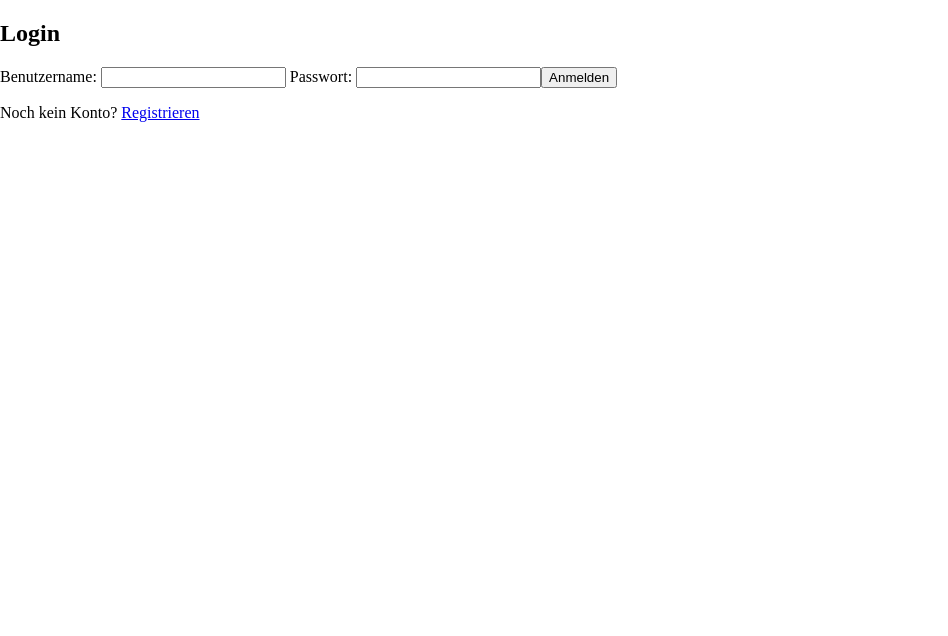
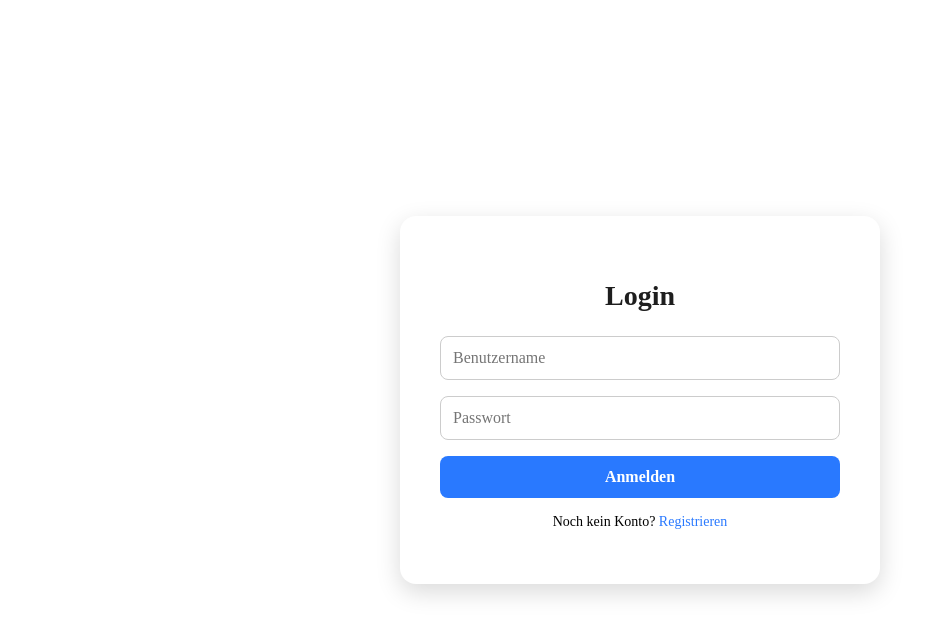
Before and after one commit to melvinmng/WebEntwicklung_Projekt, an Angular app in the folder world-app/: page / in a window 1280 px wide. Shown: the top 636 px of the page, without its empty margins (0-948 px from the left). Built offline with nearby package versions, Linux system fonts and the light colour scheme.

Commit message:
added auth

```diff
--- a/world-app/src/app/pages/login/login.component.css
+++ b/world-app/src/app/pages/login/login.component.css
@@ -0,0 +1,82 @@
+body, html {
+    margin: 0;
+    padding: 0;
+    height: 100%;
+    font-family: 'Inter', 'Segoe UI', sans-serif;
+    background: #f4f8ff;
+  }
+
+  .auth-wrapper {
+    display: flex;
+    align-items: center;
+    justify-content: center;
+    height: 100vh;
+  }
+
+  .auth-card {
+    background: white;
+    padding: 40px;
+    border-radius: 16px;
+    box-shadow: 0 8px 24px rgba(0, 0, 0, 0.15);
+    max-width: 400px;
+    width: 100%;
+    text-align: center;
+  }
+
+  .auth-card h2 {
+    margin-bottom: 24px;
+    font-size: 28px;
+    color: #1e1e1e;
+  }
+
+  .auth-card form {
+    display: flex;
+    flex-direction: column;
+    gap: 16px;
+  }
+
+  .auth-card input {
+    padding: 12px;
+    border: 1px solid #ccc;
+    border-radius: 8px;
+    font-size: 16px;
+    font-family: inherit;
+  }
+
+  .auth-card button {
+    padding: 12px;
+    background-color: #2979ff;
+    color: white;
+    border: none;
+    border-radius: 8px;
+    font-size: 16px;
+    font-weight: 600;
+    cursor: pointer;
+    transition: background-color 0.2s ease;
+    font-family: inherit;
+  }
+
+  .auth-card button:hover {
+    background-color: #1565c0;
+  }
+
+  .error-message {
+    color: red;
+    margin-top: 12px;
+    font-size: 14px;
+  }
+
+  .link-text {
+    margin-top: 16px;
+    font-size: 14px;
+  }
+
+  .link-text a {
+    color: #2979ff;
+    text-decoration: none;
+    font-weight: 500;
+  }
+
+  .link-text a:hover {
+    text-decoration: underline;
+  }
--- a/world-app/src/app/pages/login/login.component.html
+++ b/world-app/src/app/pages/login/login.component.html
@@ -1,19 +1,18 @@
-<h2>Login</h2>
+<div class="auth-wrapper">
+  <div class="auth-card">
+    <h2>Login</h2>
 
-<form (ngSubmit)="login()">
-  <label>
-    Benutzername:
-    <input [(ngModel)]="username" name="username" required />
-  </label>
+    <form (ngSubmit)="login()">
+      <input [(ngModel)]="username" name="username" placeholder="Benutzername" required />
+      <input type="password" [(ngModel)]="password" name="password" placeholder="Passwort" required />
+      <button type="submit">Anmelden</button>
+    </form>
 
-  <label>
-    Passwort:
-    <input type="password" [(ngModel)]="password" name="password" required />
-  </label>
+    <p *ngIf="errorMessage" class="error-message">{{ errorMessage }}</p>
 
-  <button type="submit">Anmelden</button>
-
-  <p *ngIf="errorMessage" style="color: red;">{{ errorMessage }}</p>
-</form>
-
-<p>Noch kein Konto? <a routerLink="/register">Registrieren</a></p>
+    <p class="link-text">
+      Noch kein Konto?
+      <a routerLink="/register">Registrieren</a>
+    </p>
+  </div>
+</div>
--- a/world-app/src/app/pages/login/login.component.ts
+++ b/world-app/src/app/pages/login/login.component.ts
@@ -11,6 +11,7 @@ import { RouterModule } from '@angular/router';
   standalone: true,
   imports: [CommonModule, FormsModule,HttpClientModule,RouterModule],
   templateUrl: './login.component.html',
+  styleUrls: ['./login.component.css']
 })
 export class LoginComponent {
   username = '';
--- a/world-app/src/app/pages/register/register.component.css
+++ b/world-app/src/app/pages/register/register.component.css
@@ -0,0 +1,82 @@
+body, html {
+    margin: 0;
+    padding: 0;
+    height: 100%;
+    font-family: 'Inter', 'Segoe UI', sans-serif;
+    background: #f4f8ff;
+  }
+
+  .auth-wrapper {
+    display: flex;
+    align-items: center;
+    justify-content: center;
+    height: 100vh;
+  }
+
+  .auth-card {
+    background: white;
+    padding: 40px;
+    border-radius: 16px;
+    box-shadow: 0 8px 24px rgba(0, 0, 0, 0.15);
+    max-width: 400px;
+    width: 100%;
+    text-align: center;
+  }
+
+  .auth-card h2 {
+    margin-bottom: 24px;
+    font-size: 28px;
+    color: #1e1e1e;
+  }
+
+  .auth-card form {
+    display: flex;
+    flex-direction: column;
+    gap: 16px;
+  }
+
+  .auth-card input {
+    padding: 12px;
+    border: 1px solid #ccc;
+    border-radius: 8px;
+    font-size: 16px;
+    font-family: inherit;
+  }
+
+  .auth-card button {
+    padding: 12px;
+    background-color: #2979ff;
+    color: white;
+    border: none;
+    border-radius: 8px;
+    font-size: 16px;
+    font-weight: 600;
+    cursor: pointer;
+    transition: background-color 0.2s ease;
+    font-family: inherit;
+  }
+
+  .auth-card button:hover {
+    background-color: #1565c0;
+  }
+
+  .error-message {
+    color: red;
+    margin-top: 12px;
+    font-size: 14px;
+  }
+
+  .link-text {
+    margin-top: 16px;
+    font-size: 14px;
+  }
+
+  .link-text a {
+    color: #2979ff;
+    text-decoration: none;
+    font-weight: 500;
+  }
+
+  .link-text a:hover {
+    text-decoration: underline;
+  }
--- a/world-app/src/app/pages/register/register.component.html
+++ b/world-app/src/app/pages/register/register.component.html
@@ -1,20 +1,18 @@
-<h2>Registrieren</h2>
+<div class="auth-wrapper">
+  <div class="auth-card">
+    <h2>Registrieren</h2>
 
-<form (ngSubmit)="register()">
-  <label>
-    Benutzername:
-    <input [(ngModel)]="username" name="username" required />
-  </label>
+    <form (ngSubmit)="register()">
+      <input [(ngModel)]="username" name="username" placeholder="Benutzername" required />
+      <input type="password" [(ngModel)]="password" name="password" placeholder="Passwort" required />
+      <button type="submit">Registrieren</button>
+    </form>
 
-  <label>
-    Passwort:
-    <input type="password" [(ngModel)]="password" name="password" required />
-  </label>
+    <p *ngIf="errorMessage" class="error-message">{{ errorMessage }}</p>
 
-  <button type="submit">Registrieren</button>
-
-  <p *ngIf="errorMessage" style="color: red;">{{ errorMessage }}</p>
-  <p *ngIf="successMessage" style="color: green;">{{ successMessage }}</p>
-</form>
-
-<p>Bereits ein Konto? <a routerLink="/">Zurück zum Login</a></p>
+    <p class="link-text">
+      Bereits registriert?
+      <a routerLink="/">Login</a>
+    </p>
+  </div>
+</div>
--- a/world-app/src/app/pages/register/register.component.ts
+++ b/world-app/src/app/pages/register/register.component.ts
@@ -4,11 +4,13 @@ import { HttpClient } from '@angular/common/http';
 import { CommonModule } from '@angular/common';
 import { FormsModule } from '@angular/forms';
 import { HttpClientModule } from '@angular/common/http';
+import { RouterModule } from '@angular/router';
 @Component({
   selector: 'app-register',
   standalone: true,
-  imports: [CommonModule, FormsModule,HttpClientModule],
+  imports: [CommonModule, FormsModule,HttpClientModule,RouterModule],
   templateUrl: './register.component.html',
+  styleUrls: ['./register.component.css']
 })
 export class RegisterComponent {
   username = '';
```
